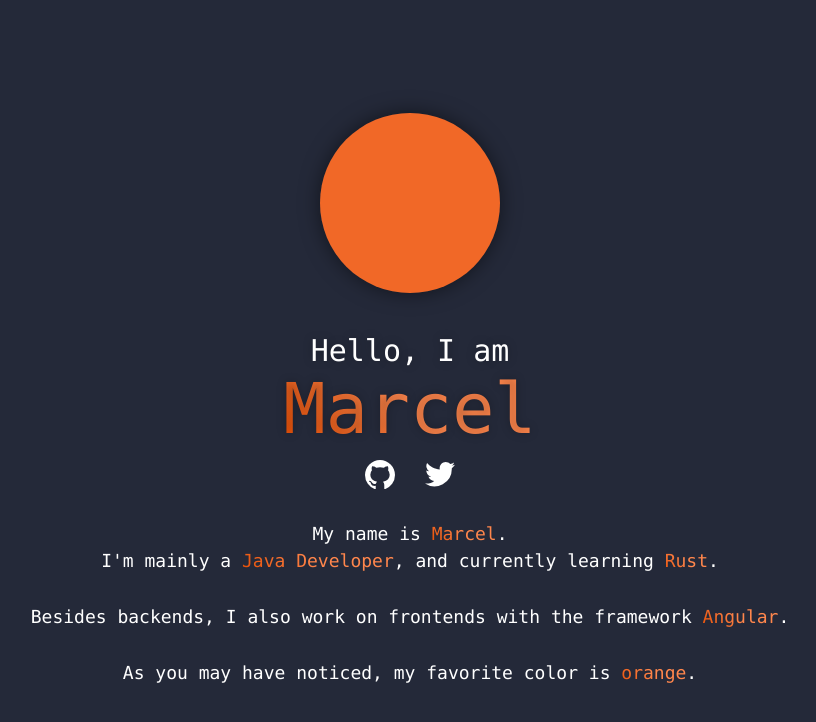
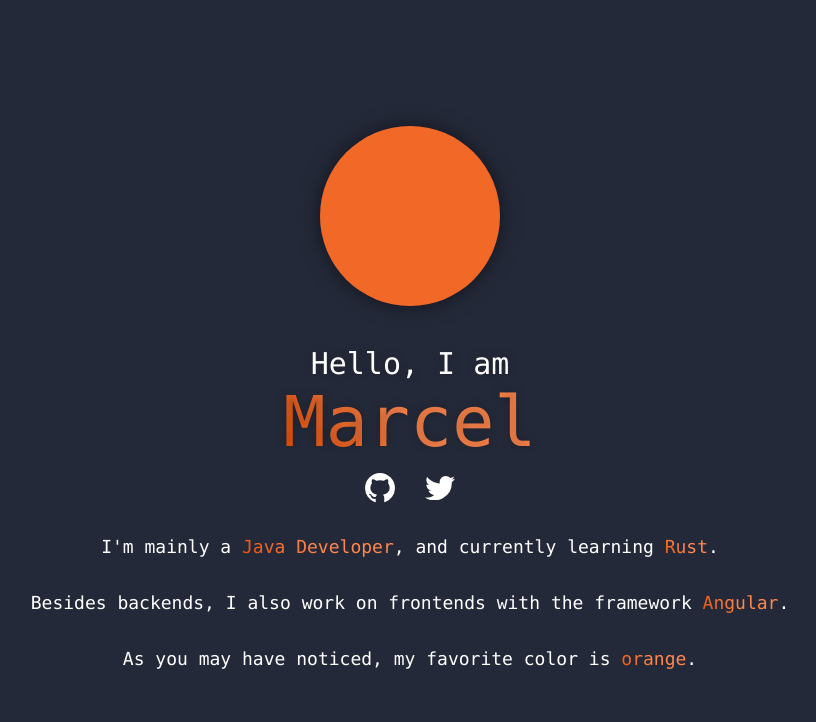
Before and after one commit to MarcelCoding/m4rc3l.de-old, an Angular app: page / in a window 1280 px wide. Shown: the top 722 px of the page, without its empty margins (230-1046 px from the left). Built offline with nearby package versions, Linux system fonts and the light colour scheme.

Commit message:
Update app.component.html

```diff
--- a/src/app/app.component.html
+++ b/src/app/app.component.html
@@ -22,8 +22,6 @@
       </a>
     </div>
     <p class="description">
-      My name is <span class="highlight">Marcel</span>.
-      <br>
       I'm mainly a
       <a href="https://en.wikipedia.org/wiki/Java_(programming_language)" rel="noopener" target="_blank">
         Java Developer
```
